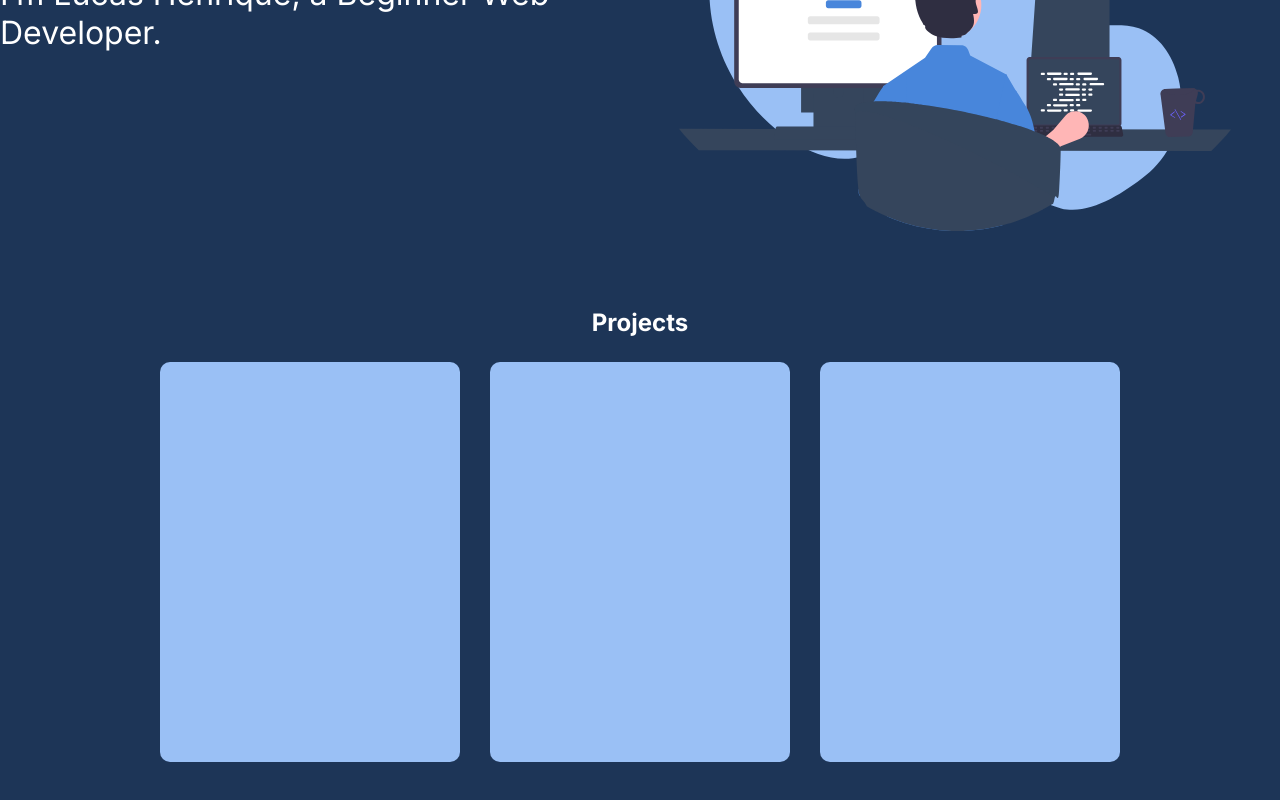
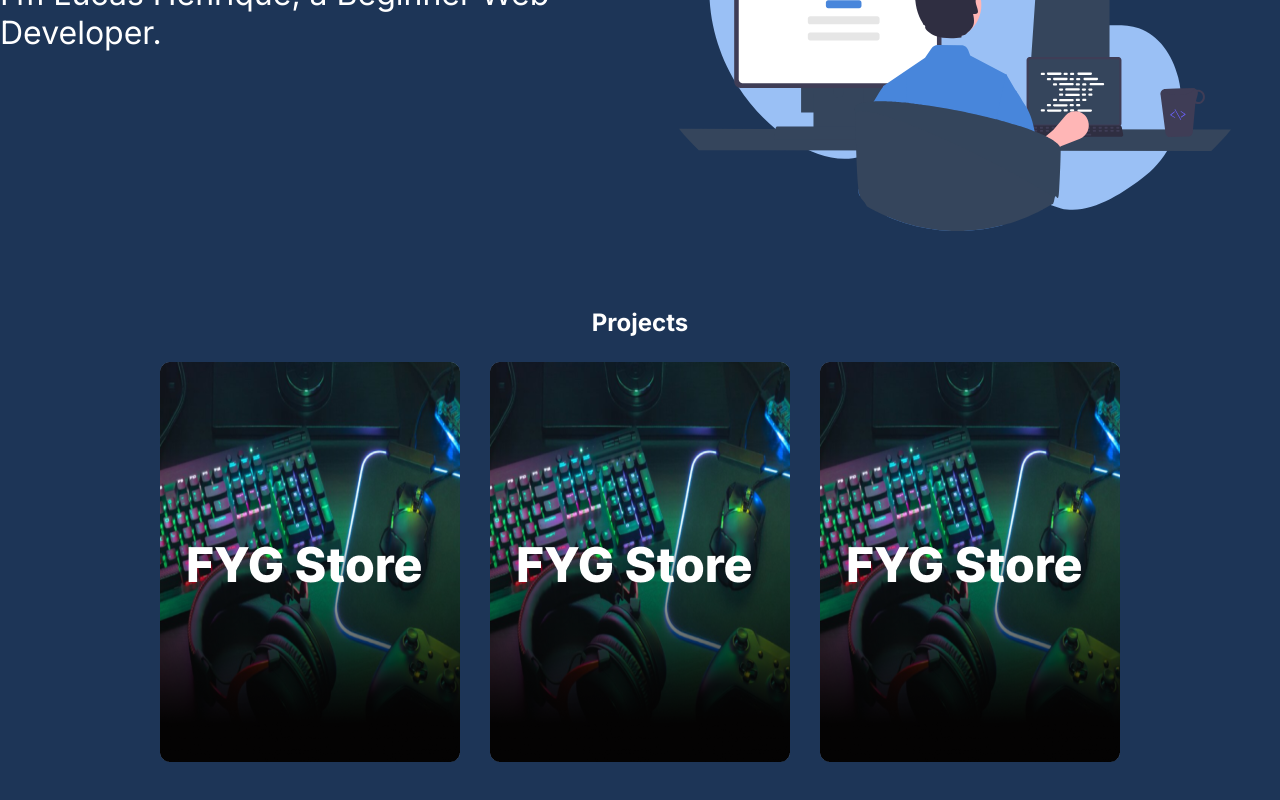
Before and after one commit to forlucashenrique/site-pessoal-comeia-react, a React (Vite) app: page / in a window 1280 px wide. Shown: the part 422-1222 px from the top of the page. Built offline with nearby package versions, Linux system fonts and the light colour scheme.

Commit message:
feat: add projects const and map render at project section

```diff
--- a/src/components/Contact/index.jsx
+++ b/src/components/Contact/index.jsx
@@ -4,7 +4,6 @@ import { ContentWrapper } from "../shared/ContentWrapper"
 import { SectionStyled } from "../shared/SectionStyled"
 import { SubTitle } from "../shared/SubTitle"
 import { Button, FormStyled, InputStyeld, Textarea } from "./Forms/style"
-
 
 
 export const Contact = () => {
@@ -16,7 +15,6 @@ export const Contact = () => {
 
     const handleOnClick = (e) => {
         e.preventDefault();
-
 
         const texto = `Nome: ${name}\nE-mail: ${email}\nTelefone: ${number}\nMensagem: ${message}`;
         const textoCodificado = encodeURIComponent(texto);
--- a/src/components/Projects/index.jsx
+++ b/src/components/Projects/index.jsx
@@ -1,20 +1,45 @@
 import { ContentWrapper } from "../shared/ContentWrapper"
 import { SectionStyled } from "../shared/SectionStyled"
 import { SubTitle } from "../shared/SubTitle"
-import { Card} from "./style"
+import { Card } from "./style"
+import projectImage from '../../assets/fyg-store.png'
+
+const projects = [
+    {
+        "link": "https://forlucashenrique.github.io/fyg-store/",
+        "pathImage": projectImage
+    },
+    {
+        "link": "https://forlucashenrique.github.io/fyg-store/",
+        "pathImage": projectImage
+    },
+    {
+        "link": "https://forlucashenrique.github.io/fyg-store/",
+        "pathImage": projectImage
+    }
+]
+
 
 export const Projects = () => {
     return (
         <SectionStyled id='projects' display='flex' direction='column' align='center'>
-            <ContentWrapper align='center'justify='center'  width='100%'>
+            <ContentWrapper align='center' justify='center' width='100%'>
                 <SubTitle>
                     Projects
                 </SubTitle>
             </ContentWrapper>
-            <ContentWrapper width='100%' gap='30px'justify='center'>
-                <Card />
-                <Card />
-                <Card />
+            <ContentWrapper width='100%' gap='30px' justify='center'>
+                {
+                    projects.map(item => (
+                        <a href={item.link} target='_blank'>
+                            <Card>
+                                <img src={item.pathImage}/>
+                            </Card>
+                        </a>
+                    ))
+
+                }
+
             </ContentWrapper>
 
         </SectionStyled>
```
Also changed, not shown: src/assets/fyg-store.png (added).
